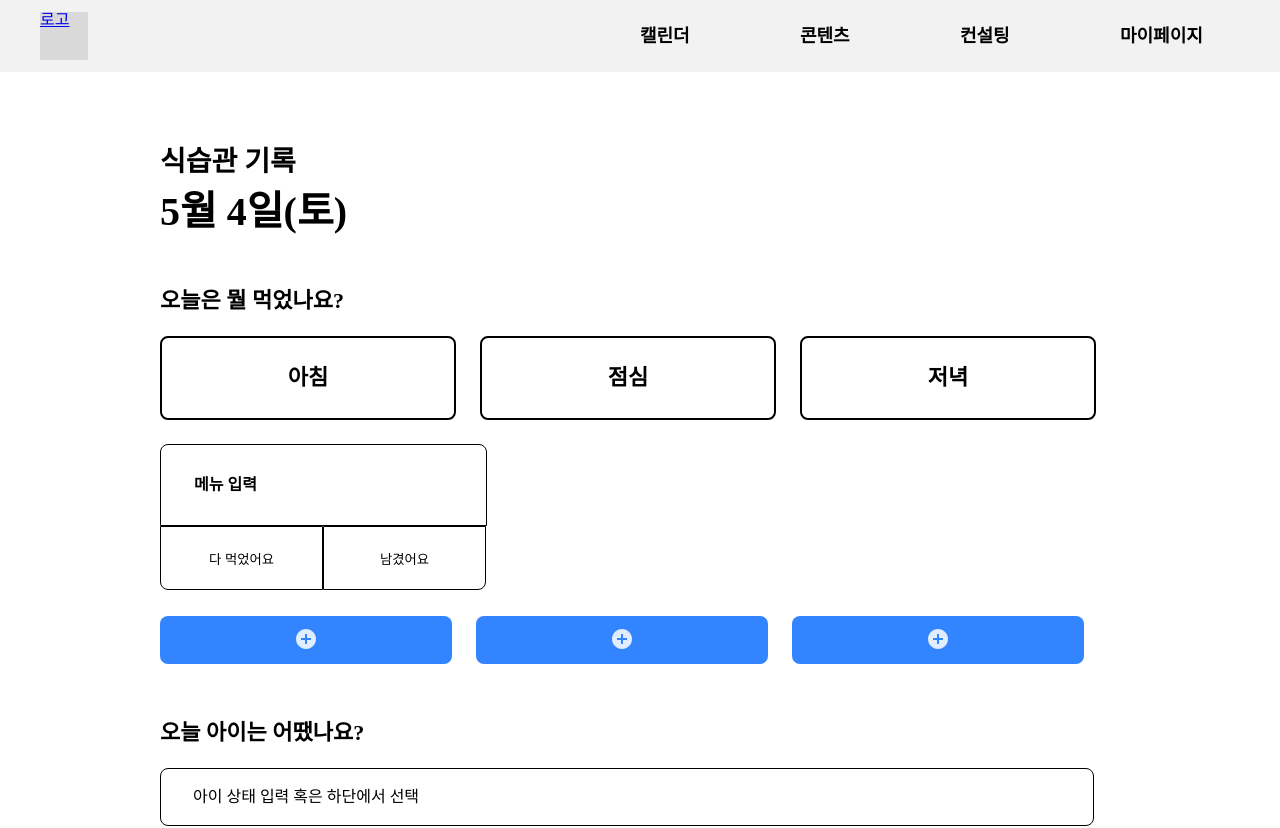
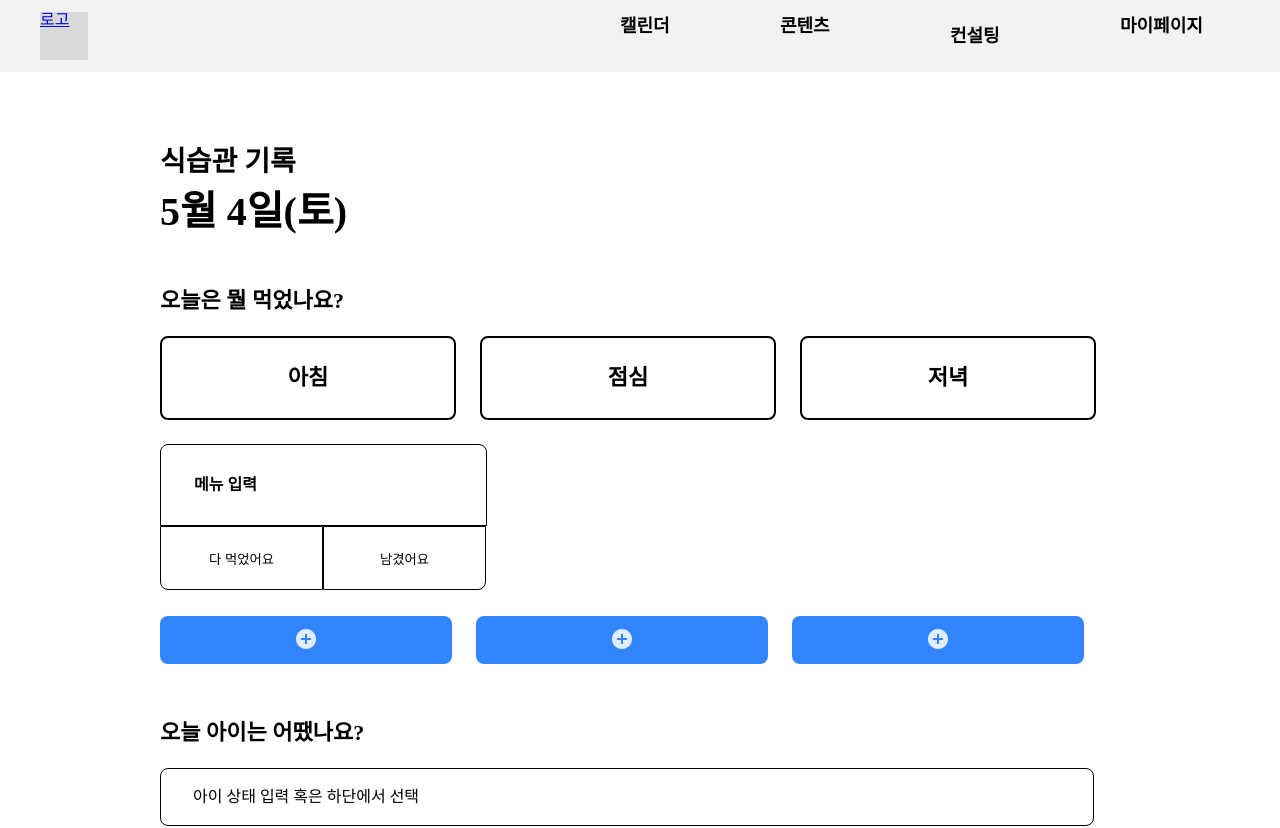
Before and after one commit to jisooooooooooo/Hackathon, a React (Create React App) app: page / in a window 1280 px wide. Shown: the top 828 px of the page. Built offline with nearby package versions, Linux system fonts and the light colour scheme.

Commit message:
Feat: 헤더 드롭다운 구현

```diff
--- a/src/App.js
+++ b/src/App.js
@@ -5,7 +5,6 @@ import { Header } from "./components/Header";
 import "./reset.css";
 // import Chatbot from "./components/chatbot";
 import CalendarPage from "./pages/CalendarPage";
-import ConsultingPage from "./pages/Consult";
 import ContentsPage from "./pages/ContentPage";
 import TodayFood from "./pages/TodayFood";
 import MainPage from "./pages/MainPage";
@@ -21,7 +20,7 @@ function App() {
         <Route path="/today-food" element={<TodayFood />} />
         <Route path="/calendar" element={<CalendarPage />} />
         <Route path="/contents" element={<ContentsPage />} />
-        <Route path="/consulting" element={<ConsultingPage />} />
+        <Route path="/consulting" element={<NutritionistPage/>} />
         <Route path="/my-page" element={<MyPage />} />
         <Route path="/nutritionist" element={<NutritionistPage />} />
         <Route path="/chatbot" element={<Chatbot />} />
--- /dev/null
+++ b/src/Styles/Header.module.css
@@ -0,0 +1,66 @@
+.container {
+  height: 72px;
+  display: flex;
+  justify-content: space-between;
+  align-items: center;
+  background-color: #f2f2f2;
+  padding: 0 40px;
+}
+.left {
+  width: 48px;
+  height: 48px;
+  background-color: #d9d9d9;
+}
+.right {
+  display: flex;
+  font-size: 18px;
+  font-weight: bold;
+}
+.rightlist {
+  width: 120px;
+  margin-left: 40px;
+  text-decoration: none;
+  color: black;
+}
+.rightlist:hover {
+  color: #ff5d00;
+}
+
+.rightlist:active {
+  color: #ff5d00;
+}
+.dropdown {
+  position: relative;
+  display: inline-block;
+  padding: 10px;
+}
+
+.dropdownContent {
+  display: none;
+  position: absolute;
+  background-color: #f9f9f9;
+  width: max-content;
+  box-shadow: 0px 8px 16px 0px rgba(0, 0, 0, 0.2);
+  z-index: 1;
+
+  margin-top: 10px;
+}
+
+.dropdownContent a {
+  color: black;
+  padding: 12px 16px;
+  text-decoration: none;
+  display: block;
+}
+
+.dropdownContent a:hover {
+  background-color: #ddd;
+}
+
+.dropdown:hover .dropdownContent {
+  display: block;
+}
+
+.dropdown:hover .rightlist {
+  color: #ff5d00;
+}
--- a/src/components/Header.js
+++ b/src/components/Header.js
@@ -1,8 +1,14 @@
-import React from "react";
+import React, { useState } from "react";
 import { Link } from "react-router-dom";
-import styles from "./Header.module.css";
+import styles from "../Styles/Header.module.css";
+export const Header = () => {
+  const [dropdownOpen, setDropdownOpen] = useState(false);
 
-export const Header = () => {
+  const toggleDropdown = (e) => {
+    e.preventDefault();
+    setDropdownOpen(!dropdownOpen);
+  };
+
   return (
     <div className={styles.container}>
       <Link to="/" className={styles.left}>
@@ -15,9 +21,25 @@ export const Header = () => {
         <Link to="/contents" className={styles.rightlist}>
           콘텐츠
         </Link>
-        <Link to="/consulting" className={styles.rightlist}>
+
+        <Link
+          to="consulting"
+          className={`${styles.rightlist} ${styles.dropdown}`}
+          onClick={toggleDropdown}
+        >
           컨설팅
+          {dropdownOpen && (
+            <div className={styles.dropdownContent}>
+              <Link to="/nutritionist" className={styles.dropdownItem}>
+                영양사 고르기
+              </Link>
+              <Link to="/chatbot" className={styles.dropdownItem}>
+                상담채팅
+              </Link>
+            </div>
+          )}
         </Link>
+
         <Link to="/my-page" className={styles.rightlist}>
           마이페이지
         </Link>
--- a/src/components/Header.module.css
+++ /dev/null
@@ -1,31 +0,0 @@
-.container {
-  height: 72px;
-  display: flex;
-  justify-content: space-between;
-  align-items: center;
-  background-color: #f2f2f2;
-  padding: 0 40px;
-}
-.left {
-  width: 48px;
-  height: 48px;
-  background-color: #d9d9d9;
-}
-.right {
-  display: flex;
-  font-size: 18px;
-  font-weight: bold;
-}
-.rightlist {
-  width: 120px;
-  margin-left: 40px;
-  text-decoration: none;
-  color: black;
-}
-.rightlist:hover {
-  color: #ff5d00;
-}
-
-.rightlist:active {
-  color: #ff5d00;
-}
--- a/src/components/chatbot.js
+++ b/src/components/chatbot.js
@@ -1,6 +1,5 @@
 import React, { useState } from "react";
 import ChatBot from "react-simple-chatbot";
-import ConsultingPage from "../pages/Consult";
 import "../Styles/Chatbot.css";
 function Chatbot() {
   const [name, setName] = useState("");
@@ -74,7 +73,6 @@ function Chatbot() {
 
   return (
     <div>
-      <ConsultingPage />
       <ChatBot
         className="chatbot"
         style={{
--- a/src/pages/Consult.js
+++ /dev/null
@@ -1,18 +0,0 @@
-// ConsultingPage.js
-import React from "react";
-import { Link } from "react-router-dom";
-import "../Styles/Consult.css";
-import Nutritionist from "../components/nutritionist";
-const ConsultingPage = () => {
-  return (
-    <div className="header_h">
-      <Link to={"/nutritionist"} className="header">
-        영양사 고르기
-      </Link>
-      <Link to={"/chatbot"} className="header">
-        상담채팅
-      </Link>
-    </div>
-  );
-};
-export default ConsultingPage;
--- a/src/pages/NutritionistPage.js
+++ b/src/pages/NutritionistPage.js
@@ -2,11 +2,9 @@ import React from "react";
 import nutriData from "../nutritionistData.json";
 import Nutritionist from "../components/nutritionist";
 import "../Styles/NutriPage.css";
-import ConsultingPage from "./Consult";
 function nutri() {
   return (
     <>
-      <ConsultingPage />
       <div className="grid-container">
         {nutriData.nutritList.map((value) => (
           <div key={value.id} className="nutritionist-item">
```
